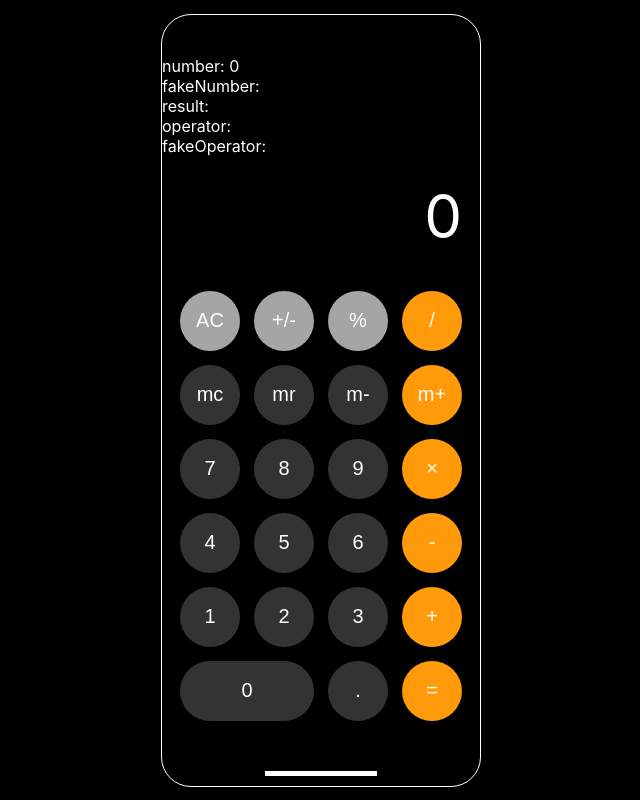
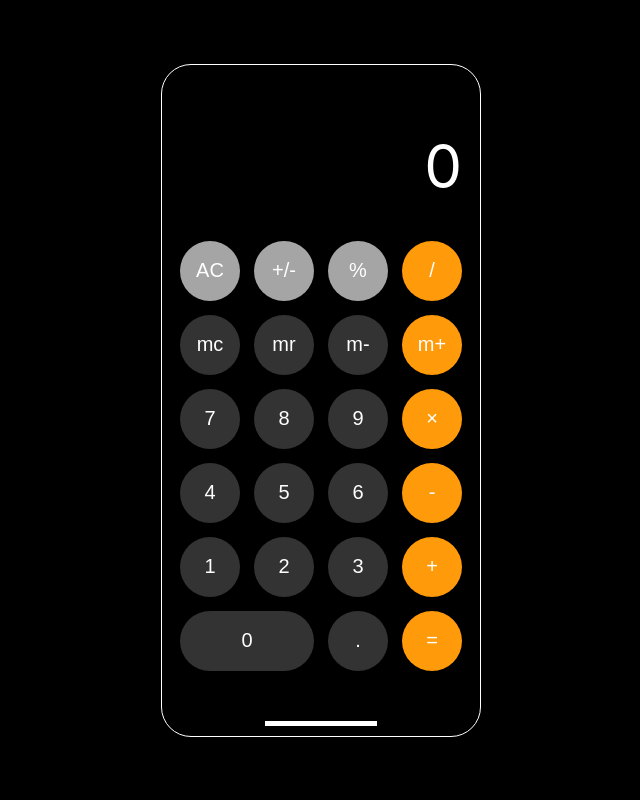
Before and after one commit to thedavidoff/calculator, a React (Create React App) app: page / in a window 1280 px wide. Shown: the whole page, without its empty margins (319-959 px from the left). Built offline with nearby package versions, Linux system fonts and the light colour scheme.

Commit message:
Remove divs of debugging info.

```diff
--- a/src/App.js
+++ b/src/App.js
@@ -154,11 +154,6 @@ const App = () => {
         <div className="memory">
           {memory !== "0" ? `M: ${memory}` : null}
         </div>
-        <div style={{width: "100%"}}>number: {number}</div>
-        <div style={{width: "100%"}}>fakeNumber: {fakeNumber}</div>
-        <div style={{width: "100%"}}>result: {result}</div>
-        <div style={{width: "100%"}}>operator: {operator}</div>
-        <div style={{width: "100%"}}>fakeOperator: {fakeOperator}</div>
         <div
           className="number"
           style={(number.length > 8 || (result && result.length > 8)) ? {fontSize: 60 - (number.length || result.length) * 1.75} : null}
```
